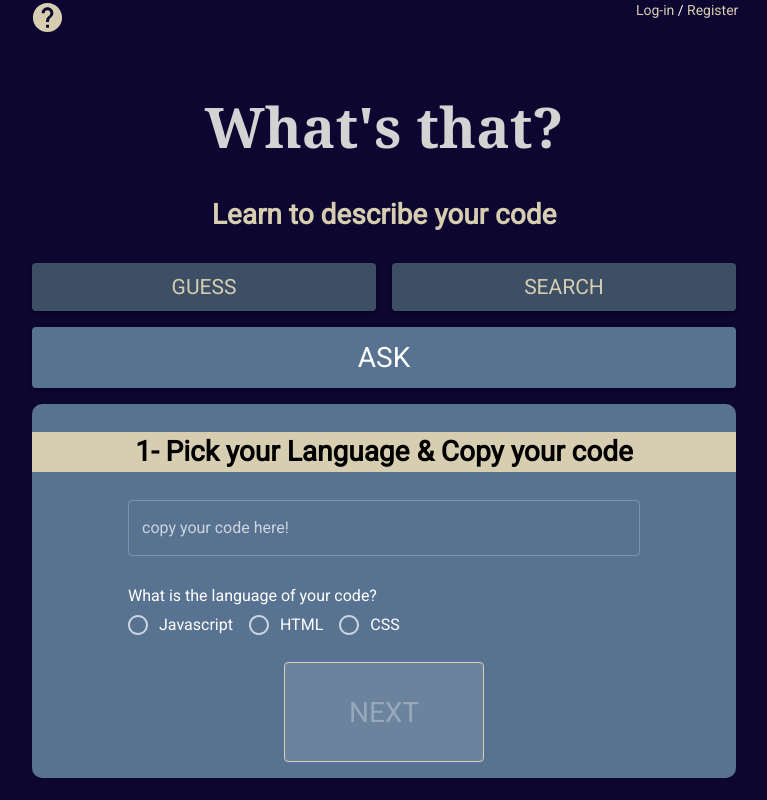
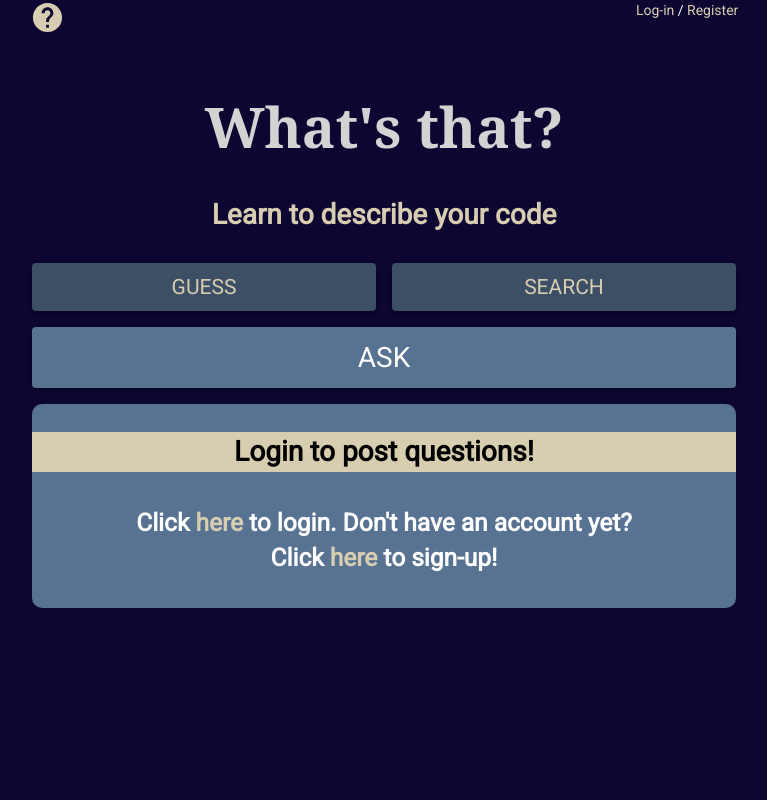
Before and after one commit to JMJHautier/Whatsthat, a React (Create React App) app: page /ask in a window 1280 px wide. Shown: the whole page, without its empty margins (256-1023 px from the left). Built offline with nearby package versions, Linux system fonts and the light colour scheme.

Commit message:
feat: add proper feedback to the user when he/she tries to do forbidden stuff (eg submit an answer without being logged in)

```diff
--- a/src/routes/ask/Ask.js
+++ b/src/routes/ask/Ask.js
@@ -14,7 +14,8 @@ const Ask = () => {
       const [content, setContent] = useState();
       const [whatsthat, setWhatsthat] = useState("");
       const [onlineId, setOnlineId] = useState('');
-       const askId = `ask/${onlineId}`;
+      const askId = `ask/${onlineId}`;
+      const {isAuthenticated} = useContext(AuthContext)
 
       const { register, handleSubmit, watch, formState: { errors, isValid} } = useForm({mode:"all"});
       const nextFormStep = () => {
@@ -31,7 +32,7 @@ const Ask = () => {
             console.log(data);
       }
    return (
- <div>
+ <div>{isAuthenticated?<div>
       {formStep === 0 && (
       <section>
             <h3 style={{width:"55vw"}}>  1- Pick your Language & Copy your code </h3>
@@ -64,8 +65,7 @@ const Ask = () => {
                   <Step4 askId={askId} nextFormStep={nextFormStep} formStep={formStep}/>
 
             </section>
-      )}
-{/* <pre> {JSON.stringify(watch(), null, 2)}</pre> */}
+      )}</div>:(<div> <h3 style={{width:"55vw"}}>Login to post questions!</h3> <h4> Click <Link to="../user"> here</Link> to login. Don't have an account yet? Click <Link to="../signup"> here</Link> to sign-up!</h4> </div>)}
 </div>
    )
 }
--- a/src/routes/guess/SingleGuess.js
+++ b/src/routes/guess/SingleGuess.js
@@ -1,5 +1,5 @@
 import React, {useEffect, useState, useContext} from "react";
-import {useParams} from 'react-router-dom';
+import {useParams, Link} from 'react-router-dom';
 import { useForm,Controller, control } from "react-hook-form";
 import {TextField, Button, FormLabel} from '@material-ui/core'
 import {AccordionDetails, AccordionSummary, Accordion} from '@material-ui/core'
@@ -7,7 +7,7 @@ import useStyles from './styles.js';
 import ExpandMoreIcon from '@material-ui/icons/ExpandMore';
 import {AuthContext} from '../../context/AuthContext.js'
 const SingleGuess = ({setFormSubmitted, formSubmitted}) => {
-   const {user} = useContext(AuthContext);
+   const {user, isAuthenticated} = useContext(AuthContext);
 
    const {id} = useParams();
    console.log(id)
@@ -82,7 +82,8 @@ const SingleGuess = ({setFormSubmitted, formSubmitted}) => {
 
          <h3>  </h3>
       <AccordionDetails style={{backgroundColor:"#587291"}}>
-      <form onSubmit={handleSubmit(onSubmit, onError)}>
+        {isAuthenticated?
+          (<form onSubmit={handleSubmit(onSubmit, onError)}>
           <FormLabel className={classes.label} component="label">Your answer (50 characters max)</FormLabel>
 
           <Controller
@@ -142,7 +143,8 @@ const SingleGuess = ({setFormSubmitted, formSubmitted}) => {
 
           <Button className={classes.button} type="submit" variant="contained" size="large" color="primary">Publish </Button>
 
-      </form>
+          </form>):<div> <h3 style={{marginLeft:"-16px", width:"54.5vw"}}>Login to submit an answer!</h3> <h4> Click <Link to="../user"> here</Link> to login. Don't have an account yet? Click <Link to="../signup"> here</Link> to sign-up!</h4> </div>
+          }
           </AccordionDetails>
           </Accordion>
    ):<h3>Thanks for your contribution!</h3>}
```
Lines whose indentation alone changed are shown as unchanged.
